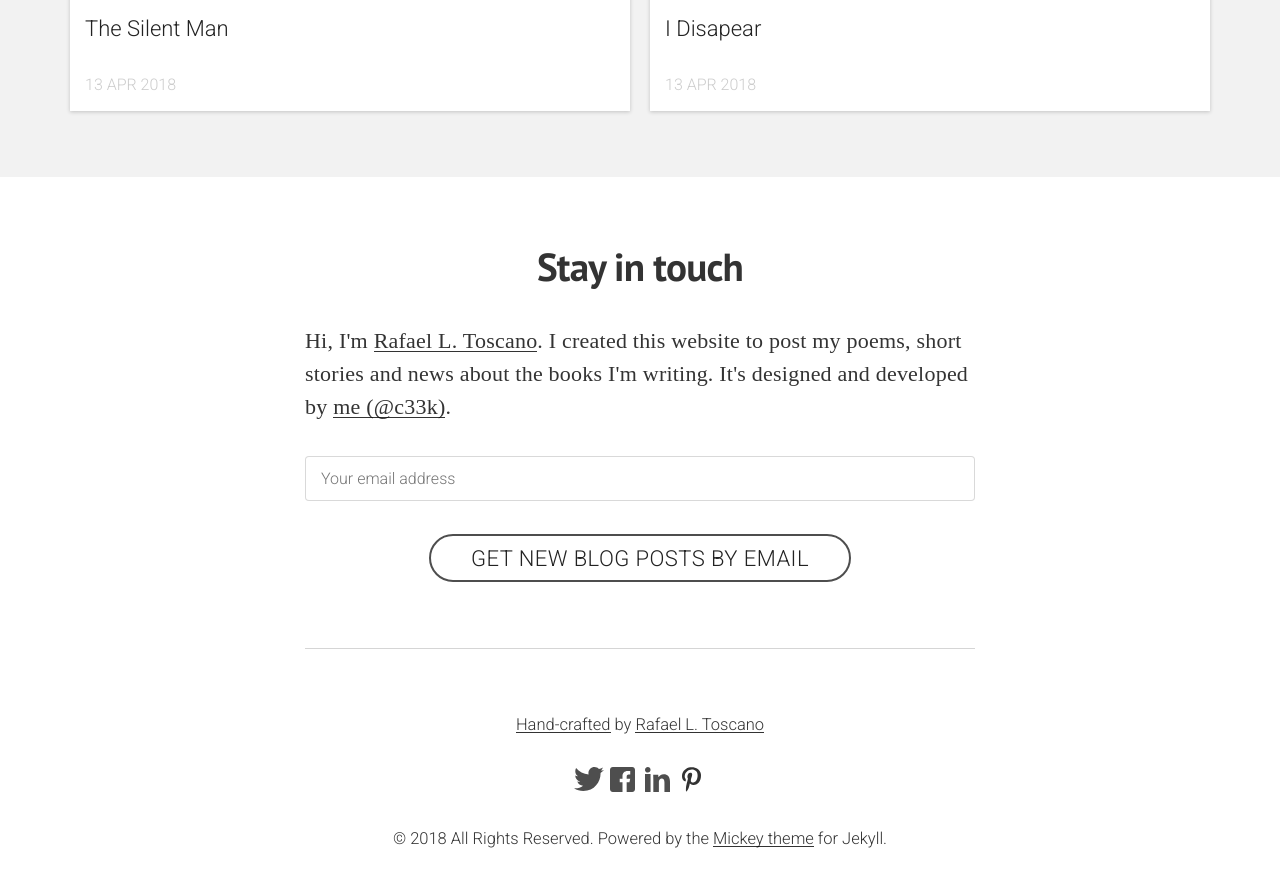
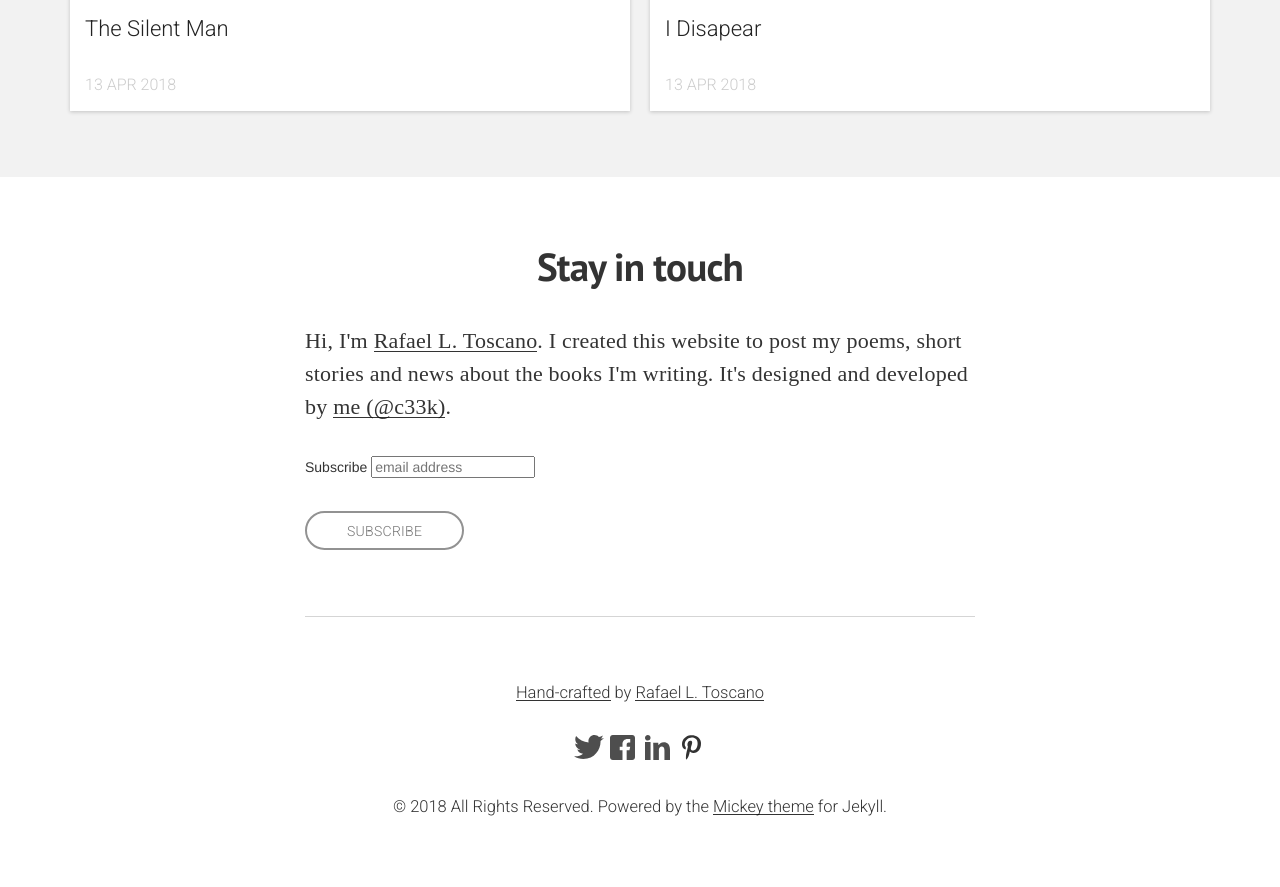
Before and after one commit to c33k/c33k.github.io, a Jekyll site: the page built from index.md, in a window 1280 px wide, cut to the strip 1072-1986 px from the top of the page. Shown: the top 887 px of the strip. Built offline with Jekyll 4.4.1, drawn with Linux system fonts in a browser that asks for light colours; nearby versions of some CDN libraries; some web fonts are replaced; comment, search, counter and statistics services are not loaded.

Commit message:
Add mailchimp

```diff
--- a/_config.yml
+++ b/_config.yml
@@ -13,11 +13,11 @@
 # you will see them accessed via {{ site.title }}, {{ site.email }}, and so on.
 # You can create any custom variable you would like, and they will be accessible
 # in the templates via {{ site.myvariable }}.
+
 title: OTOSCANO
 description: >- # this means to ignore newlines until "baseurl:"
-  Write an awesome description for your new site here. You can edit this
-  line in _config.yml. It will appear in your document head meta (for
-  Google search results) and in your feed.xml site description.
+  A website created to post my poems, short stories, book reviews and updates about
+  my personal life.
 baseurl: "/" # the subpath of your site, e.g. /blog
 timezone:   Europe/Warsaw
 locale:     en_us
--- a/_includes/head.html
+++ b/_includes/head.html
@@ -106,4 +106,5 @@
     <script type="text/javascript" src="//cdnjs.cloudflare.com/ajax/libs/respond.js/1.3.0/respond.js"></script>
     <script type="text/javascript" src="//cdnjs.cloudflare.com/ajax/libs/selectivizr/1.0.2/selectivizr-min.js"></script>
   <![endif]-->
+  <script id="mcjs">!function(c,h,i,m,p){m=c.createElement(h),p=c.getElementsByTagName(h)[0],m.async=1,m.src=i,p.parentNode.insertBefore(m,p)}(document,"script","https://chimpstatic.com/mcjs-connected/js/users/b2f7ae5999f056a652d8f53c6/a7492f2c4f020e05379fb8879.js");</script>
 </head>
--- a/_includes/subscribe.html
+++ b/_includes/subscribe.html
@@ -5,22 +5,24 @@
       Hi, I'm <a href="{{site.metainfo.baseurl | site.url}}about/">Rafael L. Toscano</a>. I created this website to post my poems, short stories and news about the books I'm writing. It's designed and developed by <a href="http://github.com/c33k" target="_blank">me (@c33k)</a>.
     </p>
     <div class="newsletterForm-wrapper">
-      <!-- Begin MailChimp Signup Form -->
-      <div id="mc_embed_signup">
-        <form action="{ get this from MailChimp }" method="post" id="mc-embedded-subscribe-form" name="mc-embedded-subscribe-form" class="validate" target="_blank" novalidate>
-          <div id="mc_embed_signup_scroll">
-            <div class="mc-field-group">
-              <input type="email" value="" name="EMAIL" class="textInput textInput--large" id="mce-EMAIL" placeholder="Your email address">
+      <!-- Begin Mailchimp Signup Form -->
+        <link href="//cdn-images.mailchimp.com/embedcode/slim-10_7.css" rel="stylesheet" type="text/css">
+        <style type="text/css">
+          #mc_embed_signup{background:#fff; clear:left; font:14px Helvetica,Arial,sans-serif; }
+          /* Add your own Mailchimp form style overrides in your site stylesheet or in this style block.
+            We recommend moving this block and the preceding CSS link to the HEAD of your HTML file. */
+        </style>
+        <div id="mc_embed_signup">
+        <form action="https://otoscano.us18.list-manage.com/subscribe/post?u=b2f7ae5999f056a652d8f53c6&amp;id=c837484647" method="post" id="mc-embedded-subscribe-form" name="mc-embedded-subscribe-form" class="validate" target="_blank" novalidate>
+            <div id="mc_embed_signup_scroll">
+          <label for="mce-EMAIL">Subscribe</label>
+          <input type="email" value="" name="EMAIL" class="email" id="mce-EMAIL" placeholder="email address" required>
+            <!-- real people should not fill this in and expect good things - do not remove this or risk form bot signups-->
+            <div style="position: absolute; left: -5000px;" aria-hidden="true"><input type="text" name="b_b2f7ae5999f056a652d8f53c6_c837484647" tabindex="-1" value=""></div>
+            <div class="clear"><input type="submit" value="Subscribe" name="subscribe" id="mc-embedded-subscribe" class="button"></div>
             </div>
-            <div id="mce-responses" class="clear">
-              <div class="response" id="mce-error-response" style="display:none"></div>
-              <div class="response" id="mce-success-response" style="display:none"></div>
-            </div>    <!-- real people should not fill this in and expect good things - do not remove this or risk form bot signups-->
-            <div style="position: absolute; left: -5000px;"><input type="text" name="{ get this from MailChimp }" tabindex="-1" value=""></div>
-            <div class="clear u-alignCenter"><input type="submit" value="Get new blog posts by email" name="subscribe" id="mc-embedded-subscribe" class="button button--primary"></div>
-          </div>
         </form>
-      </div>
+        </div>
       <!--End mc_embed_signup-->
     </div>
     <hr/>
```
